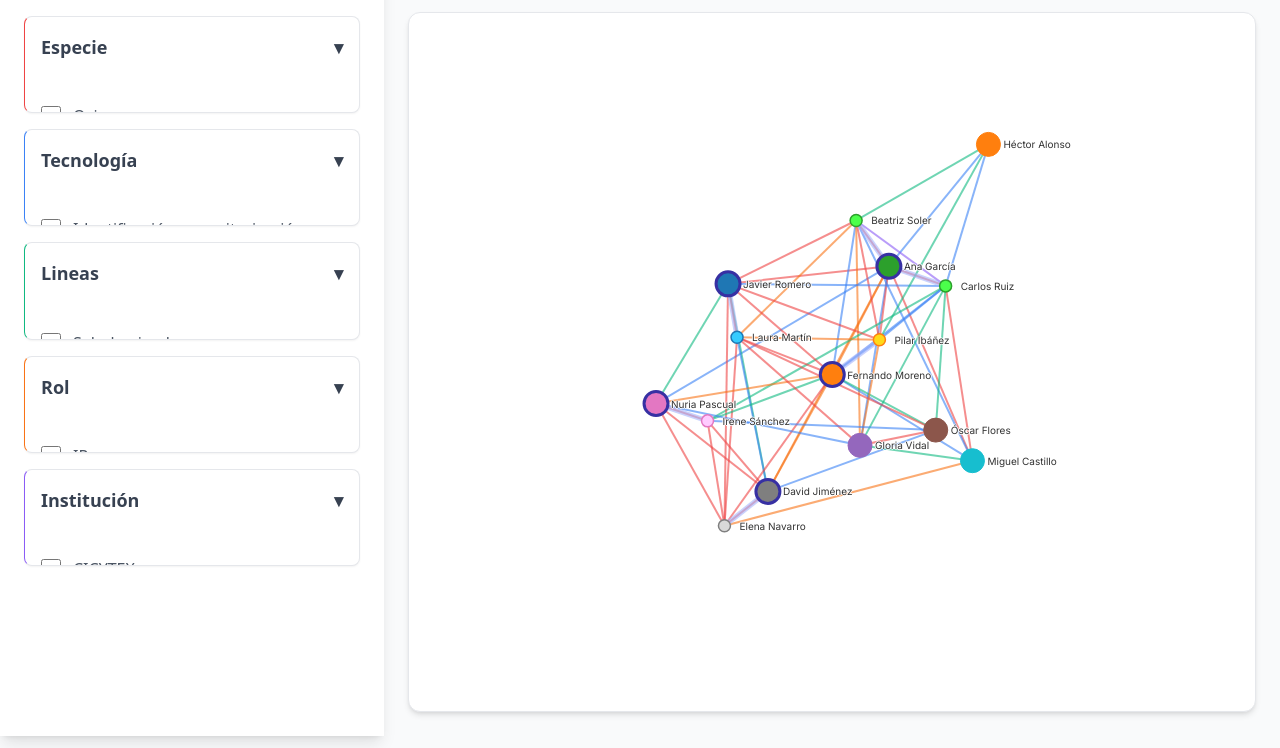
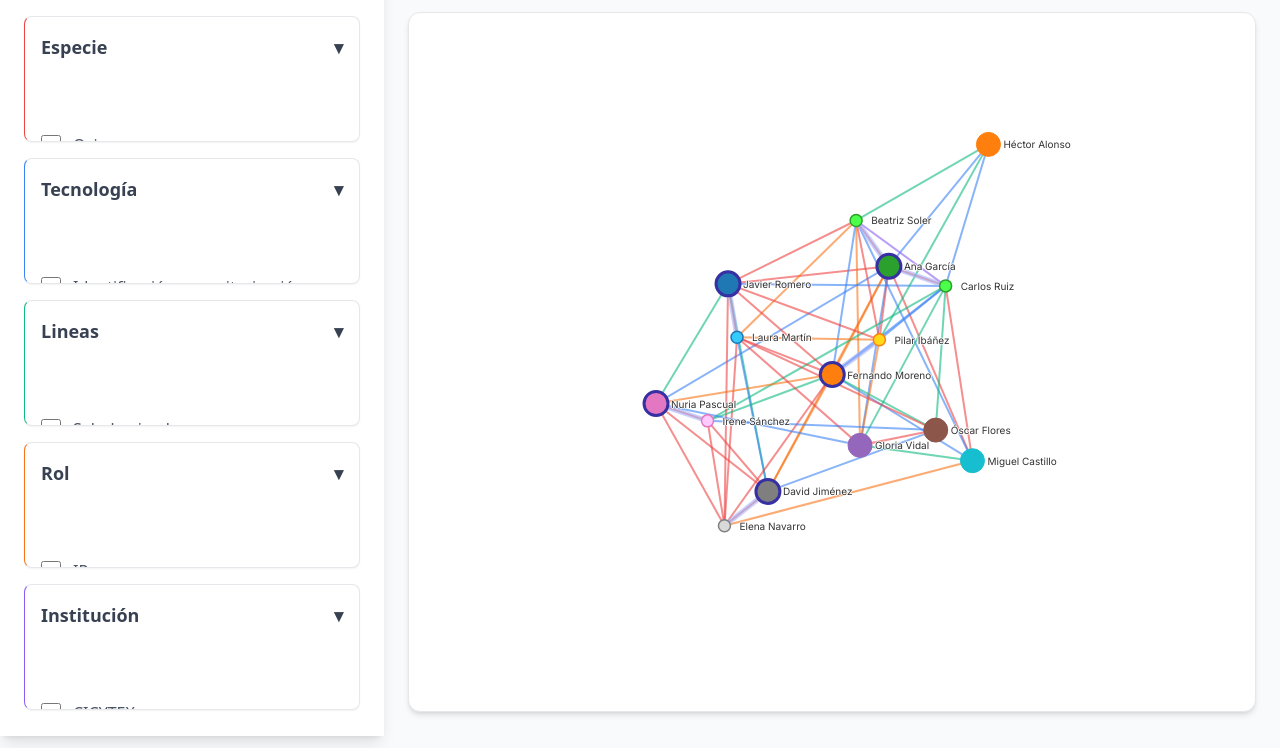
Before and after one commit to VLS76/Red-v5, a plain HTML site: page index.html in a window 1280 px wide. Shown: the part 64-812 px from the top of the page. Drawn offline with nearby package versions, Linux system fonts and the light colour scheme.

Commit message:
Update style.css

```diff
--- a/style.css
+++ b/style.css
@@ -23,7 +23,7 @@ body {
     max-height: 0;
     overflow: hidden;
     transition: max-height 0.3s ease-out;
-    padding-top: 1.2rem; /* Añadido para el espaciado superior del contenido */
+    padding-top: 3rem; /* Añadido para el espaciado superior del contenido */
 }
 
 /* Estilos para los elementos del grafo de red */
```
